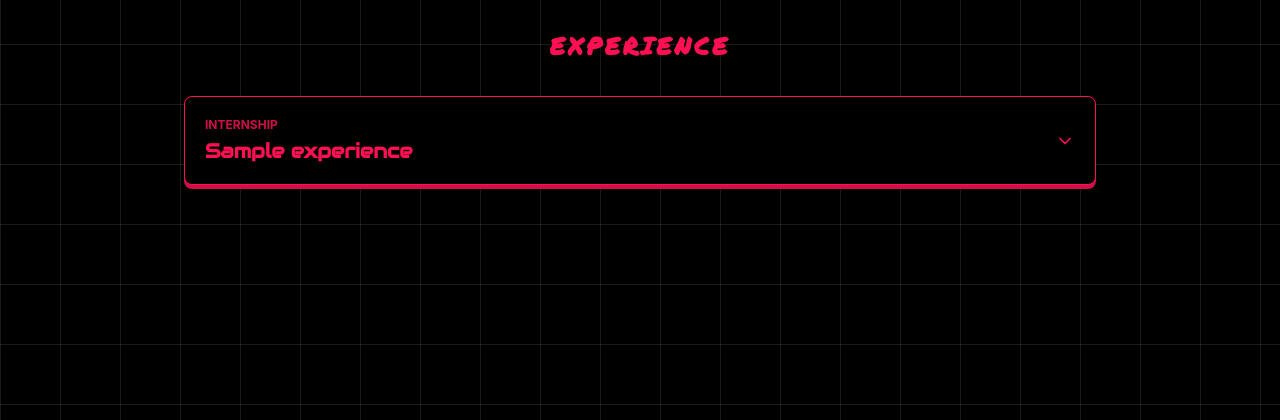
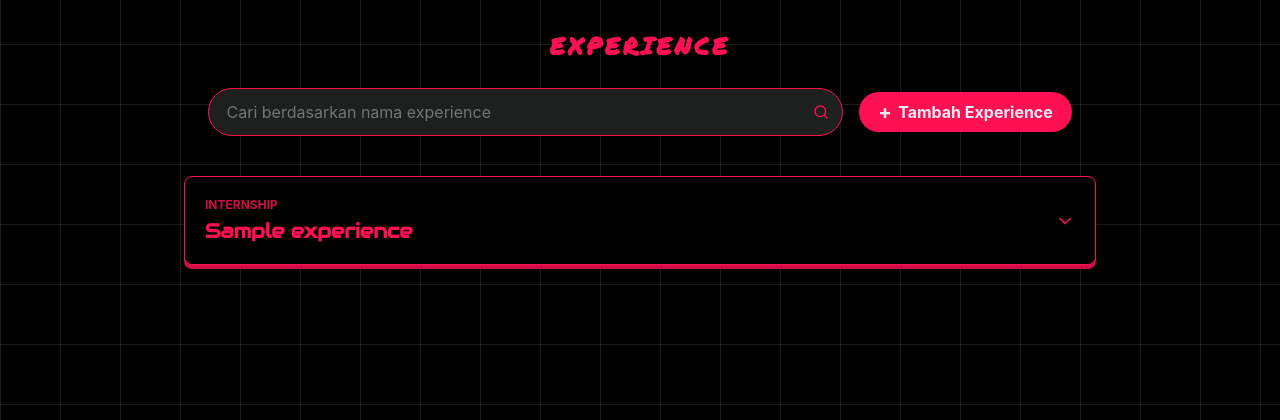
Before and after one commit to JihanN-arch/myportofolio-pbp, a Django app: page /experience/ in a window 1280 px wide. Shown: the part 76-496 px from the top of the page. Run offline with Django 5.2, Linux system fonts and the light colour scheme; tables that the repository leaves empty hold one stand-in row (values such as "Sample post"); some web fonts are replaced.

Commit message:
implement CRUD model forms for projects and experience

```diff
--- a/main/urls.py
+++ b/main/urls.py
@@ -2,7 +2,7 @@ from django.urls import path
 
 from main.views import (show_main, show_showcase,
                         create_project, show_projects, delete_project, get_projects_json,
-                         show_experience, create_experience)
+                        show_experience, create_experience, update_experience, delete_experience, get_experiences_json)
 
 app_name = "main"
 
@@ -15,7 +15,11 @@ urlpatterns = [
 
     # experience
     path("experience/", show_experience, name="show_experience"),
-    path('experience/add', create_experience, name='create_Experience'),
+    path("experience/add/", create_experience, name="create_experience"),
+    path("experience/json/", get_experiences_json, name="get_experiences_json"),
+    path("experience/<uuid:experience_id>/edit/", update_experience, name="update_experience"),
+    path("experience/<uuid:experience_id>/delete/", delete_experience, name="delete_experience"),
+
 
     # project
     path('projects/', show_projects, name='show_projects'),
--- a/main/views.py
+++ b/main/views.py
@@ -5,6 +5,7 @@ from django.contrib import messages
 from main.models import Experience, Project, Expertise
 from main.forms import ProjectForm, ExperienceForm
 from django.conf import settings
+from django.urls import reverse
 
 # Create your views here.
 
@@ -23,9 +24,36 @@ def show_main(request):
     return render(request, "pages/index.html", context)
 
 #* EXPERIENCE
+# experience for search
+def get_experiences_json(request):
+    title_query = request.GET.get("title",  "").strip()
+    experiences = Experience.objects.all()
+
+    if title_query:
+        experiences = experiences.filter(title__icontains=title_query)
+
+    experiences_json = serializers.serialize("json", experiences)
+    return HttpResponse(experiences_json, content_type="application/json")
+
+# show
 def show_experience(request):
+    json_response = get_experiences_json(request)
+
+    experiences = serializers.deserialize(
+        "json",
+        json_response.content.decode("utf-8"),
+    )
+    experience_list = [exp.object for exp in experiences]
+    title_query = request.GET.get("title", "").strip()
+
+    for exp in experience_list:
+        exp.edit_form = ExperienceForm(instance=exp)
+
     context = {
-        "experience_list" : Experience.objects.all(),
+        "experience_list": experience_list,
+        "title_query": title_query,
+        "form": ExperienceForm(),
+        "create_experience_url": reverse("main:create_experience")
     }
     return render(request, "pages/experience.html", context)
 
@@ -49,6 +77,44 @@ def create_experience(request):
     }
 
     return render(request, "pages/experienceForm.html", context)
+
+#update
+def update_experience(request, experience_id):
+    experience = get_object_or_404(Experience, pk=experience_id)
+
+    if request.method == "POST":
+        secret_code = request.POST.get("secret_code", "")
+        form = ExperienceForm(request.POST, instance=experience)
+
+        if secret_code != settings.PORTFOLIO_SECRET_CODE:
+            messages.error(request, "Kode rahasia salah! Kamu tidak diizinkan mengubah experience.")
+        elif form.is_valid():
+            form.save()
+            messages.success(request, "Experience berhasil diperbarui!")
+        else:
+            messages.error(request, "Data yang dimasukkan tidak valid")
+
+        return redirect("main:show_experience")
+
+    return redirect("main:show_experience")
+
+# delete
+def delete_experience(request, experience_id):
+    experience = get_object_or_404(Experience, pk = experience_id)
+
+    if request.method == "POST":
+        secret_code = request.POST.get("secret_code", "")
+
+        if secret_code != settings.PORTFOLIO_SECRET_CODE:
+            messages.error(request, "Kode rahasia salah! Kamu tidak diizinkan menghapus experience.")
+        else:
+            experience.delete()
+            messages.success(request, "Experience berhasil dihapus!")
+
+        return redirect("main:show_experience")
+
+    return redirect("main:show_experience")
+
 
 #* EXPERTISE
 def show_showcase(request):
@@ -102,6 +168,7 @@ def show_projects(request):
         "projects": projects,
         "title_query": title_query,
         "form": ProjectForm(),
+        "create_project_url": reverse("main:create_project")
     }
     return render(request, "pages/project.html", context)
 
--- /dev/null
+++ b/templates/components/add_modal.html
@@ -0,0 +1,63 @@
+{% comment %}
+Params yang wajib dikirim:
+- modal_id: id unik popover (misal "add-project-modal")
+- modal_title: judul di dalam modal (misal "Tambah Proyek Baru")
+- form_action: hasil {% url %} untuk action form
+- form: instance form Django
+- submit_label: teks tombol submit (misal "Tambah" / "Simpan")
+- secret_id: id unik buat input password (biar nggak bentrok kalau ada banyak modal di 1 halaman)
+- trigger_label: teks tombol pemicu (opsional, kalau tidak diisi tombol pemicu disembunyikan)
+{% endcomment %}
+
+{% if trigger_label %}
+<button type="button" class="button project-add-button" popovertarget="{{ modal_id }}">
+  <span aria-hidden="true">+</span>
+  {{ trigger_label }}
+</button>
+{% endif %}
+
+<div id="{{ modal_id }}"
+     class="project-delete-modal"
+     popover="auto"
+     role="dialog"
+     aria-modal="true"
+     aria-labelledby="{{ modal_id }}-title">
+  <button type="button"
+          class="project-delete-modal__backdrop"
+          popovertarget="{{ modal_id }}"
+          popovertargetaction="hide"
+          aria-label="Tutup form"></button>
+
+  <div class="project-delete-modal__content">
+    <button type="button"
+            class="project-delete-modal__close"
+            popovertarget="{{ modal_id }}"
+            popovertargetaction="hide"
+            aria-label="Tutup form">×</button>
+    <h2 id="{{ modal_id }}-title">{{ modal_title }}</h2>
+
+    <form method="post" action="{{ form_action }}" class="project-form">
+      {% csrf_token %}
+      {% for field in form %}
+      <div class="form-group">
+        <label for="{{ field.id_for_label }}">{{ field.label }}</label>
+        {{ field }}
+        {% for error in field.errors %}
+        <p class="form-error">{{ error }}</p>
+        {% endfor %}
+      </div>
+      {% endfor %}
+
+      <div class="form-group">
+        <label for="secret_{{ secret_id }}">Kode Rahasia</label>
+        <input type="password" name="secret_code" id="secret_{{ secret_id }}" required>
+      </div>
+
+      <div class="project-delete-modal__actions">
+        <button type="button" class="button button-secondary"
+                popovertarget="{{ modal_id }}" popovertargetaction="hide">Batal</button>
+        <button type="submit" class="button">{{ submit_label }}</button>
+      </div>
+    </form>
+  </div>
+</div>
--- /dev/null
+++ b/templates/components/delete_modal.html
@@ -0,0 +1,56 @@
+{% comment %}
+Params yang wajib dikirim:
+- modal_id: id unik popover (misal "delete-project-{{ project.id }}")
+- item_name: nama item yang mau dihapus, buat ditampilin di teks konfirmasi
+- delete_url: hasil {% url %} untuk action delete
+- trigger_label: teks tombol pemicu (misal "Hapus Proyek")
+{% endcomment %}
+
+<p class="experience-status">
+    <button type="button"
+            class="button button-danger"
+            popovertarget="{{ modal_id }}"
+            aria-label="Hapus {{ item_name }}">
+        {{ trigger_label }}
+    </button>
+</p>
+
+<div id="{{ modal_id }}"
+     class="project-delete-modal"
+     popover="auto"
+     role="dialog"
+     aria-modal="true"
+     aria-labelledby="{{ modal_id }}-title">
+    <button type="button"
+            class="project-delete-modal__backdrop"
+            popovertarget="{{ modal_id }}"
+            popovertargetaction="hide"
+            aria-label="Tutup konfirmasi hapus"></button>
+    <div class="project-delete-modal__content">
+        <button type="button"
+                class="project-delete-modal__close"
+                popovertarget="{{ modal_id }}"
+                popovertargetaction="hide"
+                aria-label="Tutup konfirmasi hapus">×</button>
+        <h2 id="{{ modal_id }}-title">Hapus?</h2>
+        <p>Apakah Anda yakin ingin menghapus <strong>{{ item_name }}</strong>?</p>
+
+        <form method="post" action="{{ delete_url }}">
+            {% csrf_token %}
+            <div class="form-group">
+                <label for="secret_{{ modal_id }}">Kode Rahasia</label>
+                <input type="password"
+                       id="secret_{{ modal_id }}"
+                       name="secret_code"
+                       placeholder="Kode Rahasia"
+                       required
+                       class="project-search__input">
+            </div>
+            <div class="project-delete-modal__actions">
+                <button type="button" class="button button-secondary"
+                        popovertarget="{{ modal_id }}" popovertargetaction="hide">Batal</button>
+                <button type="submit" class="button button-danger">Ya, Hapus</button>
+            </div>
+        </form>
+    </div>
+</div>
--- /dev/null
+++ b/templates/components/edit_modal.html
@@ -0,0 +1,59 @@
+{% comment %}
+Params:
+- modal_id: id unik popover
+- modal_title: judul modal
+- form_action: hasil {% url %} untuk action
+- form: instance form Django (WAJIB pakai instance=object biar ke-prefill)
+- secret_id: id unik input password
+- trigger_label: teks tombol pemicu
+{% endcomment %}
+
+<button type="button" class="button button-secondary" popovertarget="{{ modal_id }}">
+  {{ trigger_label }}
+</button>
+
+<div id="{{ modal_id }}"
+     class="project-delete-modal"
+     popover="auto"
+     role="dialog"
+     aria-modal="true"
+     aria-labelledby="{{ modal_id }}-title">
+  <button type="button"
+          class="project-delete-modal__backdrop"
+          popovertarget="{{ modal_id }}"
+          popovertargetaction="hide"
+          aria-label="Tutup form"></button>
+
+  <div class="project-delete-modal__content">
+    <button type="button"
+            class="project-delete-modal__close"
+            popovertarget="{{ modal_id }}"
+            popovertargetaction="hide"
+            aria-label="Tutup form">×</button>
+    <h2 id="{{ modal_id }}-title">{{ modal_title }}</h2>
+
+    <form method="post" action="{{ form_action }}" class="project-form">
+      {% csrf_token %}
+      {% for field in form %}
+      <div class="form-group">
+        <label for="{{ field.id_for_label }}">{{ field.label }}</label>
+        {{ field }}
+        {% for error in field.errors %}
+        <p class="form-error">{{ error }}</p>
+        {% endfor %}
+      </div>
+      {% endfor %}
+
+      <div class="form-group">
+        <label for="secret_{{ secret_id }}">Kode Rahasia</label>
+        <input type="password" name="secret_code" id="secret_{{ secret_id }}" required>
+      </div>
+
+      <div class="project-delete-modal__actions">
+        <button type="button" class="button button-secondary"
+                popovertarget="{{ modal_id }}" popovertargetaction="hide">Batal</button>
+        <button type="submit" class="button">Simpan</button>
+      </div>
+    </form>
+  </div>
+</div>
--- a/templates/pages/experience.html
+++ b/templates/pages/experience.html
@@ -5,7 +5,27 @@
 <section class="hero" id="experience">
   <div class="container">
 
-    <h1 class="title-page">Experience</h1>
+    <div class="project-header">
+      <h1 class="title-page">Experience</h1>
+    </div>
+
+    <div class="project-toolbar">
+      <form method="get" action="{% url 'main:show_experience' %}" class="project-search">
+        <input
+          type="search"
+          name="title"
+          value="{{ title_query }}"
+          placeholder="Cari berdasarkan nama experience"
+          class="project-search__input"
+          aria-label="Cari berdasarkan nama experience"
+        />
+        <button type="submit" class="project-search__icon" aria-label="Cari">
+          <i data-lucide="search"></i>
+        </button>
+      </form>
+
+      {% include "components/add_modal.html" with modal_id="add-experience-modal" modal_title="Tambah Experience Baru" form_action=create_experience_url form=form submit_label="Tambah" secret_id="add_experience" trigger_label="Tambah Experience" %}
+    </div>
 
     <div class="experience-grid">
       {% for experience in experience_list %}
@@ -28,12 +48,22 @@
             {% else %}
             <p class="experience-status">{{ experience.started_at }} - {{ experience.ended_at }}</p>
             {% endif %}
+
+            <div class="project-actions">
+              {% include "components/edit_modal.html" with modal_id=experience.get_edit_modal_id modal_title="Edit Experience" form_action=experience.get_update_url form=experience.edit_form secret_id=experience.get_edit_modal_id trigger_label="Edit" %}
+
+              {% include "components/delete_modal.html" with modal_id=experience.get_delete_modal_id item_name=experience.title delete_url=experience.get_delete_url trigger_label="Hapus" %}
+            </div>
           </div>
         </div>
       </article>
 
       {% empty %}
-        {% include "components/emptyState.html" with empty_message="Belum ada experience yang ditambahkan" %}
+        {% if title_query %}
+          {% include "components/emptyState.html" with empty_message="Experience tidak ditemukan" %}
+        {% else %}
+          {% include "components/emptyState.html" with empty_message="Belum ada Experience yang ditambahkan" %}
+        {% endif %}
       {% endfor %}
     </div>
   </div>
```
Also changed, not shown: main/models.py (+19 -0 lines), templates/pages/project.html (+7 -3 lines).
